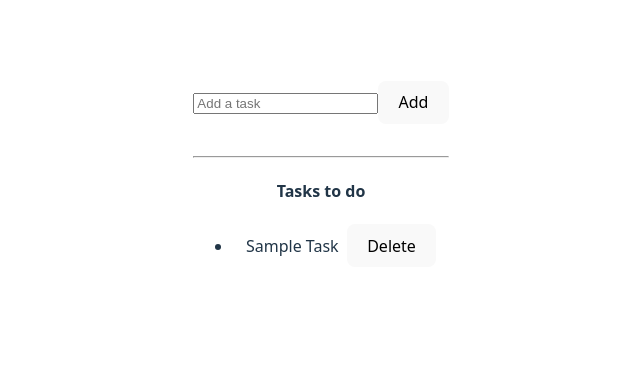
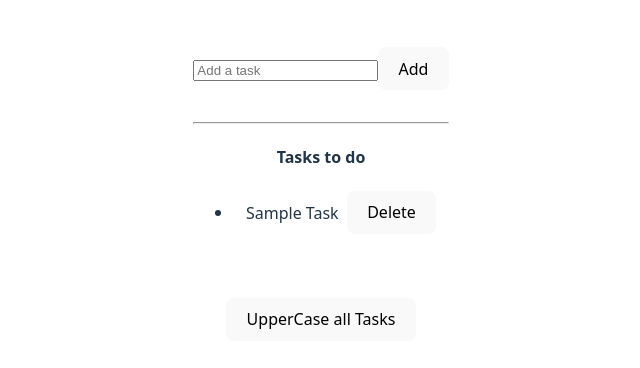
Before and after one commit to Anvesh-999/fullstack-dev-playground, a React (Vite) app in the folder react-state/: page / in a window 1280 px wide. Shown: the part 206-574 px from the top of the page, without its empty margins (319-959 px from the left). Built offline with nearby package versions, Linux system fonts and the light colour scheme.

Commit message:
Added All tasks uppercase btn

```diff
--- a/react-state/src/TodoList.jsx
+++ b/react-state/src/TodoList.jsx
@@ -16,8 +16,19 @@ export default function TodoList() {
 
     let deleteTodo = (id) => {
         setTodos((prevTodos)=>{
-            todos.filter((prevTodos)=> prevTodos.id != id)
+            return todos.filter((prevTodos)=> prevTodos.id !== id)
         });
+    }
+
+    let upperCaseAll=()=>{
+        setTodos((todos)=>(
+            todos.map((todo)=>{
+            return {
+                ...todo,
+                task:todo.task.toUpperCase()
+            }
+        })
+    ));
     }
 
     return(
@@ -38,6 +49,8 @@ export default function TodoList() {
                     </li>
             ))}
            </ul>
+           <br />
+           <button onClick={upperCaseAll}>UpperCase all Tasks</button>
         </div>
         )
 }
```
